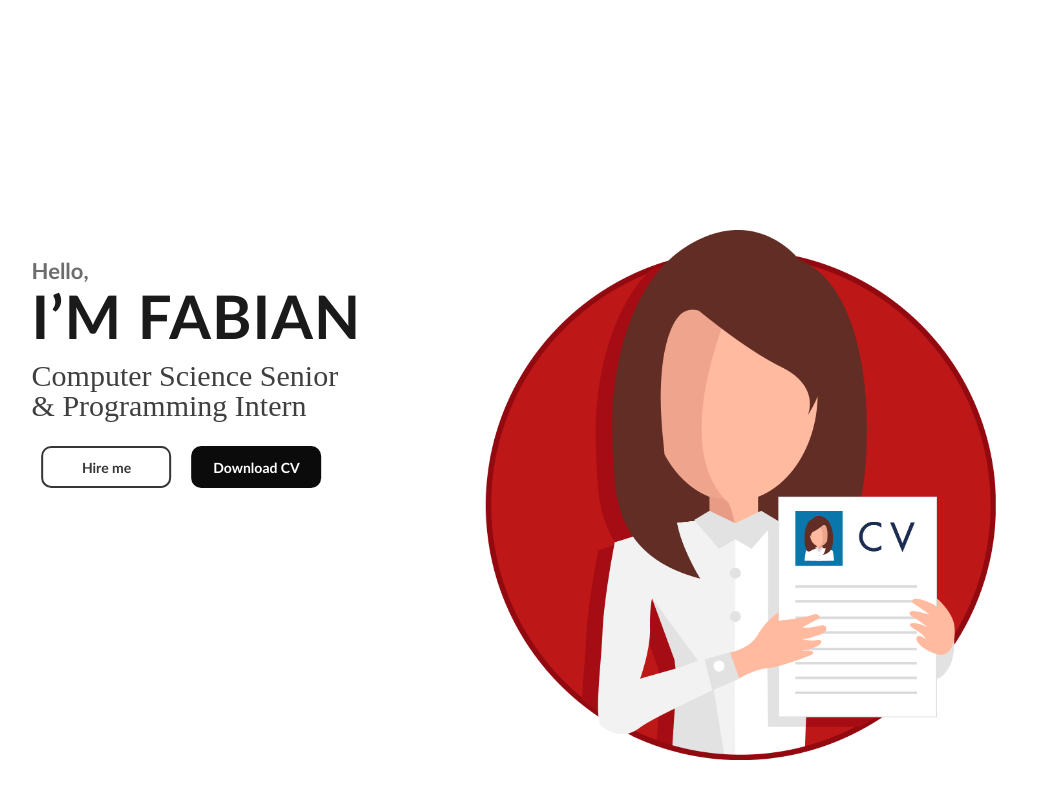
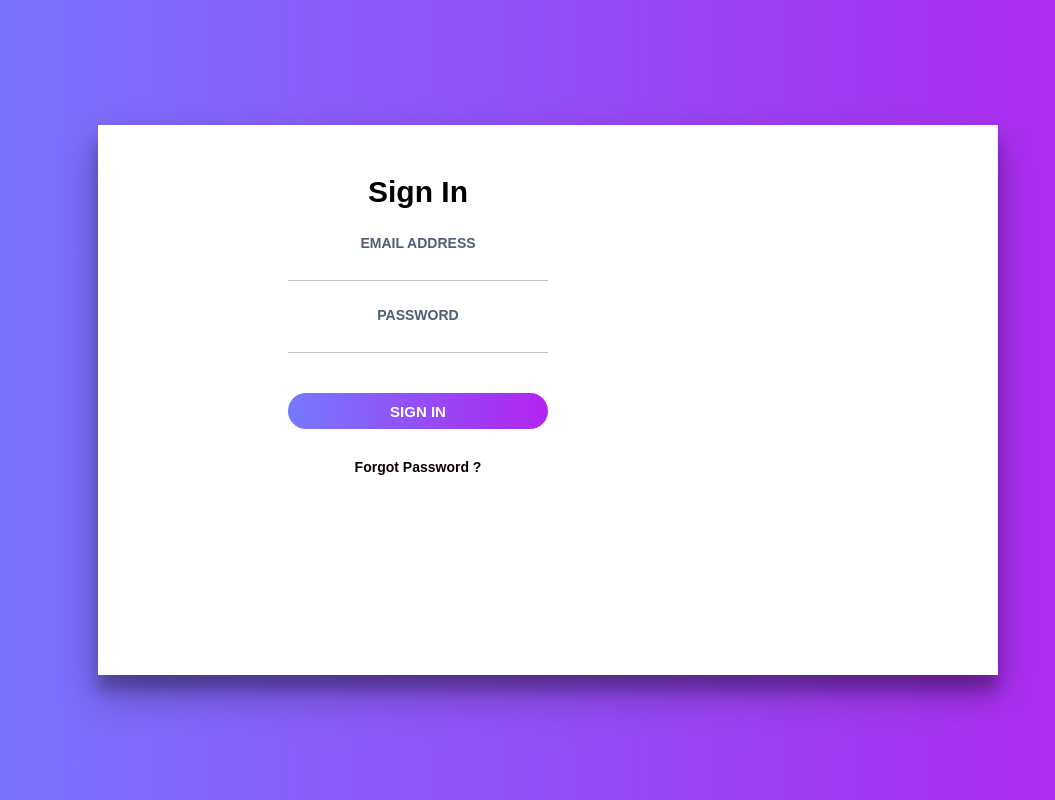
Before and after one commit to bogdanandreias/FE-CV-Online, a Vue app: page /Login in a window 1280 px wide. Shown: the whole page, without its empty margins (92-1147 px from the left). Built offline with nearby package versions, Linux system fonts and the light colour scheme.

Commit message:
Styled login form

```diff
--- a/package.json
+++ b/package.json
@@ -13,6 +13,7 @@
     "@fortawesome/free-solid-svg-icons": "^5.15.3",
     "@fortawesome/vue-fontawesome": "^3.0.0-3",
     "core-js": "^3.6.5",
+    "jquery": "^3.6.0",
     "vue": "^3.0.0",
     "vue-router": "^4.0.8"
   },
--- /dev/null
+++ b/src/components/login-register-components/Login.vue
@@ -0,0 +1,131 @@
+<template>
+  <body>
+    <div class="cont">
+      <div class="form sign-in">
+        <h2>Sign In</h2>
+        <label>
+          <span>Email Address</span>
+          <input type="email" name="email" />
+        </label>
+        <label>
+          <span>Password</span>
+          <input type="password" name="password" />
+        </label>
+        <button class="submit" type="button">Sign In</button>
+        <p class="forgot-pass">Forgot Password ?</p>
+      </div>
+    </div>
+  </body>
+</template>
+<script>
+export default {
+  name: "Login",
+};
+</script>
+
+<style scoped>
+body {
+  width: 100%;
+  height: 100vh;
+  display: flex;
+  justify-content: center;
+  align-items: center;
+  background: -webkit-linear-gradient(left, #7579ff, #b224ef);
+  font-family: "Nunito", sans-serif;
+}
+.form {
+  position: relative;
+  width: 640px;
+  height: 100%;
+  padding: 50px 30px;
+  -webkit-transition: -webkit-transform 1.2s ease-in-out;
+  transition: -webkit-transform 1.2s ease-in-out;
+  transition: transform 1.2s ease-in-out;
+  transition: transform 1.2s ease-in-out, -webkit-transform 1.2s ease-in-out;
+}
+h2{
+  width: 100%;
+  font-size: 30px;
+  text-align: center;
+}
+label{
+  display: block;
+  width: 260px;
+  margin: 25px auto 0;
+  text-align: center;
+}
+
+label span{
+  font-size: 14px;
+  font-weight: 600;
+  color: #505f75;
+  text-transform: uppercase;
+}
+input, button{
+  border:none;
+  outline: none;
+  background: none;
+}
+input{
+  display: block;
+  width: 100%;
+  margin-top: 5px;
+  font-size: 16px;
+  padding-bottom: 5px;
+  border-bottom: 1px solid rgba(109, 93, 93, 0.4);
+  text-align: center;
+  font-family: 'Nunito', sans-serif;
+}
+.cont {
+  overflow: hidden;
+  position: relative;
+  width: 900px;
+  height: 550px;
+  background: #fff;
+  box-shadow: 0 19px 38px rgba(0, 0, 0, 0.3), 0 15px 12px rgba(0, 0, 0, 0.22);
+}
+button{
+  display: block;
+  margin: 0 auto;
+  width: 260px;
+  height: 36px;
+  border-radius: 30px;
+  color: #fff;
+  font-size: 15px;
+  cursor: pointer;
+}
+.submit{
+  margin-top: 40px;
+  margin-bottom: 30px;
+  text-transform: uppercase;
+  font-weight: 600;
+  font-family: 'Nunito', sans-serif;
+  background: -webkit-linear-gradient(left, #7579ff, #b224ef);
+}
+
+.submit:hover{
+  background: -webkit-linear-gradient(left, #b224ef, #7579ff);
+}
+
+*,
+*:before,
+*:after {
+  margin: 0;
+  padding: 0;
+  box-sizing: border-box;
+  font-family: "Nunito", sans-serif;
+}
+
+.forgot-pass{
+  margin-top: 15px;
+  text-align: center;
+  font-size: 14px;
+  font-weight: 600;
+  color: #0c0101;
+  cursor: pointer;
+}
+
+.forgot-pass:hover{
+  color: rgb(163, 163, 163);
+}
+</style>
--- a/src/views/LoginPage.vue
+++ b/src/views/LoginPage.vue
@@ -1,81 +1,17 @@
 <template>
-  <div class="content-container">
-    <div class="text-container">
-      <p>Hello,</p>
-      <p>I&#8217;M FABIAN</p>
-      <p>Computer Science Senior<br />& Programming Intern</p>
-      <button class="hire-btn">Hire me</button>
-      <button class="down-cv">Download CV</button>
-    </div>
-    <img alt="model" class="model" src="../assets/cv_header.png">
-  </div>
+  <Login/>
 </template>
 
 <script>
+import Login from "../components/login-register-components/Login";
+
 export default {
   name: "LoginPage",
+  components: {
+    Login,
+  },
 };
 </script>
 
-<style scoped>
-.model {
-  height: 530px;
-  position: absolute;
-  bottom: 40px;
-  left: 75%;
-  transform: translateX(-75%);
-}
-.text-container p:nth-child(1) {
-  font-family: calibri;
-  font-weight: bold;
-  color: #6d6d6d;
-  font-size: 22px;
-}
-.text-container p:nth-child(2) {
-  font-family: calibri;
-  font-weight: bold;
-  letter-spacing: 1px;
-  color: #1a1a1a;
-  font-size: 60px;
-}
-.text-container p:nth-child(3) {
-  font-family: myriad pro regular;
-  color: #403e3e;
-  font-size: 30px;
-  line-height: 30px;
-}
-
-.text-container p {
-  margin: 45px 0px 25px;
-  line-height: 0px;
-}
-.text-container button {
-  width: 130px;
-  height: 42px;
-  border-radius: 10px;
-  font-family: calibri;
-  font-weight: bold;
-  font-size: 14px;
-  outline: none;
-  margin: 0px 10px;
-}
-.text-container {
-  position: absolute;
-  left: 13%;
-  top: 42%;
-  transform: translate(-13%, -42%);
-}
-.hire-btn {
-  border: 2px solid #373636;
-  color: #373636;
-  background-color: transparent;
-}
-.down-cv {
-  background-color: #0b0b0b;
-  color: #fff;
-  border: none;
-}
-button:active {
-  transform: scale(1.1);
-}
+<style>
 </style>
```
Also changed, not shown: src/components/login-register-components/Register.vue (added), 1 other file (tests, documents, lock files or other folders).
